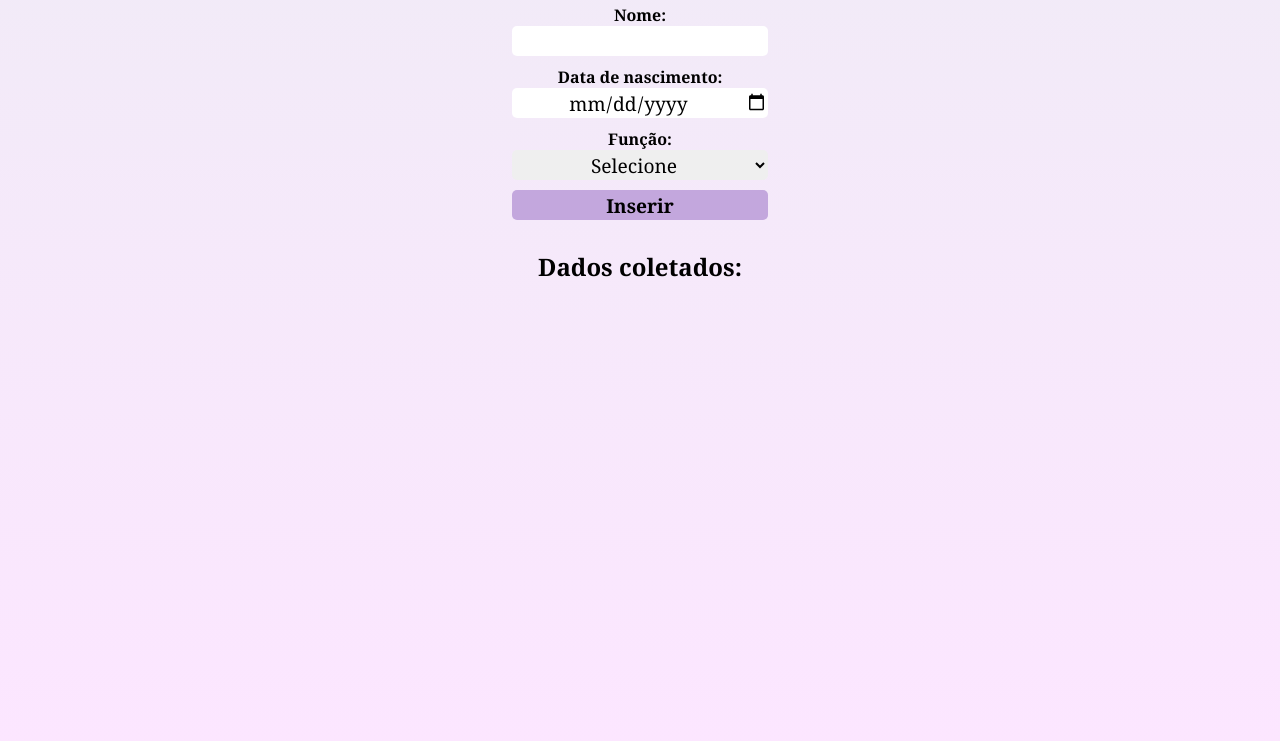
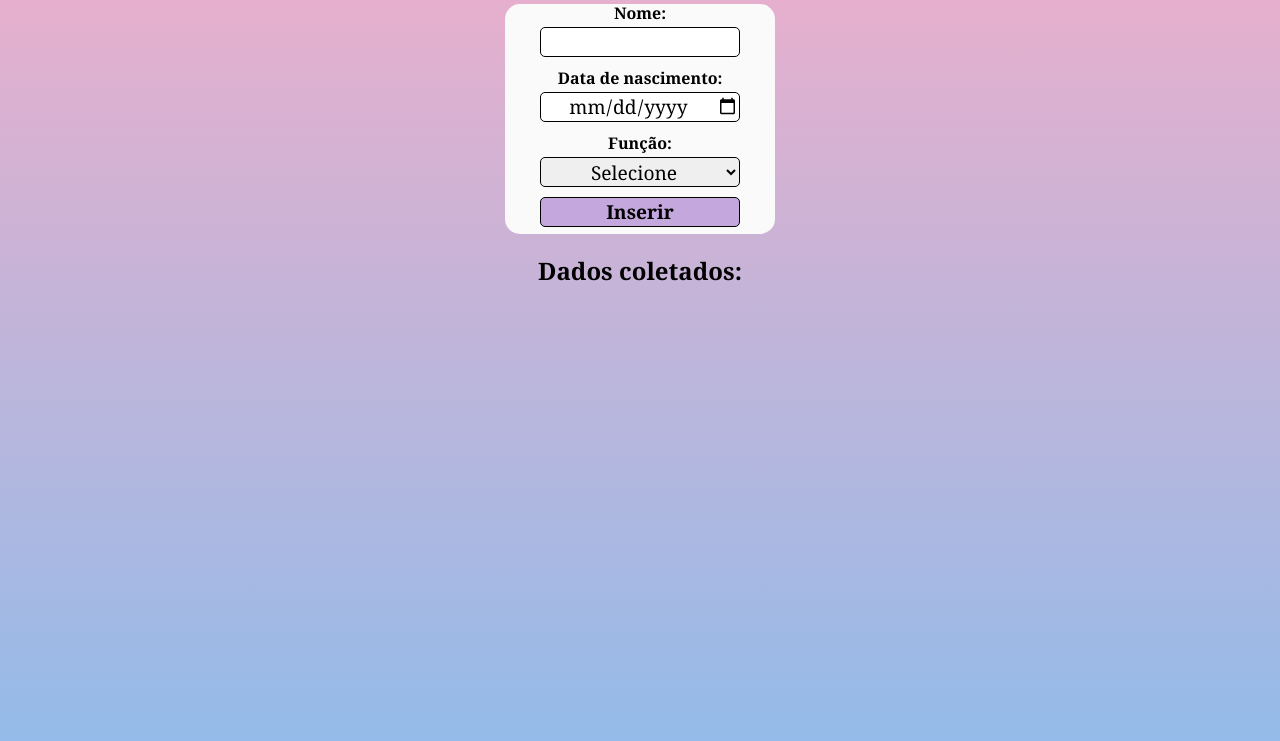
Before and after one commit to Thais-Schmidt/POO, a plain HTML site: page exercicio/inserindo_e_processando_dados_em_tabela/html/atividade.html in a window 1280 px wide. Shown: the part 79-820 px from the top of the page. Drawn offline with Linux system fonts and the light colour scheme.

Commit message:
atualizando atividade - falta ajustar função da idade

```diff
--- a/exercicio/inserindo_e_processando_dados_em_tabela/css/atividade.css
+++ b/exercicio/inserindo_e_processando_dados_em_tabela/css/atividade.css
@@ -6,11 +6,11 @@
 }
 
 body {
-    background: rgb(252, 230, 255);
-    background: -moz-linear-gradient(0deg, rgba(252, 230, 255, 1) 0%, rgba(241, 235, 247, 1) 100%);
-    background: -webkit-linear-gradient(0deg, rgba(252, 230, 255, 1) 0%, rgba(241, 235, 247, 1) 100%);
-    background: linear-gradient(0deg, rgba(252, 230, 255, 1) 0%, rgba(241, 235, 247, 1) 100%);
-    filter: progid:DXImageTransform.Microsoft.gradient(startColorstr="#fce6ff", endColorstr="#f1ebf7", GradientType=1);
+    background: rgb(238, 174, 202);
+    background: -moz-linear-gradient(180deg, rgba(238, 174, 202, 1) 0%, rgba(148, 187, 233, 1) 100%);
+    background: -webkit-linear-gradient(180deg, rgba(238, 174, 202, 1) 0%, rgba(148, 187, 233, 1) 100%);
+    background: linear-gradient(180deg, rgba(238, 174, 202, 1) 0%, rgba(148, 187, 233, 1) 100%);
+    filter: progid:DXImageTransform.Microsoft.gradient(startColorstr="#eeaeca", endColorstr="#94bbe9", GradientType=1);
 
     height: 100vh;
 }
@@ -27,7 +27,7 @@ h1 {
     margin: 20px;
 }
 
-h2{
+h2 {
     font-family: var(--font-title);
     text-align: center;
     margin: 20px;
@@ -36,58 +36,54 @@ h2{
 label {
     font-family: var(--font-text);
     font-weight: var(--font-exp);
-
-
+    text-align: center;
+    padding-bottom: 3px;
 }
 
 input,
 select {
-    border: none;
+    border: 0.2px black solid;
     border-radius: 5px;
     height: 30px;
+    width: 200px;
     text-align: center;
     margin-bottom: 10px;
+
     font-family: var(--font-text);
     font-size: larger;
 }
 
 .tab {
-    max-height: 300px;
+    max-height: 230px;
     overflow: auto;
-    padding-bottom: 10px;
-    /* Adiciona espaço para a barra de rolagem */
+}
+
+#tbl-pessoas {
+    width: 70%;
+    overflow-y: auto;
 }
 
 table {
     margin: 0 auto;
-    /* centraliza a tabela horizontalmente */
-    margin-bottom: 40px;
     width: 70%;
-    border-radius: 12px;
-    border-collapse: collapse;
     border-spacing: 0;
     background-color: #fafafa;
+    overflow: auto;
+}
+
+form {
+    margin: auto;
+    display: flex;
+    flex-direction: column;
+    text-align: center;
 
 }
 
-form {
-    margin: 0 auto;
-    /* centraliza a tabela horizontalmente */
-    display: flex;
-    flex-direction: column;
-    text-align: center;
-    width: 20%;
-}
-
-#btn{
+#btn {
     background-color: rgb(195, 167, 221);
     cursor: pointer;
     font-weight: bold;
     font-size: larger;
-}
-
-#desc {
-    text-align: center;
 }
 
 th {
@@ -106,3 +102,20 @@ td {
 tr:hover {
     background-color: rgb(227, 206, 247);
 }
+
+.content-form {
+    background-color: #fafafa;
+    display: flex;
+    flex-direction: column;
+    align-items: center;
+    justify-content: center;
+    text-align: center;
+    width: 270px;
+    height: 230px;
+    margin: 0 auto;
+    border-radius: 15px;
+}
+
+.info {
+    text-align: left;
+}
--- a/exercicio/inserindo_e_processando_dados_em_tabela/html/atividade.html
+++ b/exercicio/inserindo_e_processando_dados_em_tabela/html/atividade.html
@@ -16,22 +16,21 @@
 
 <body>
 
+    <h1>Inserindo e processando dados em tabela</h1>
 
-    <div>
-
-        <h1>Inserindo e processando dados em tabela</h1>
+    <div class="content-form">
 
         <form class="info" name="info">
 
             <label for="nome">Nome:</label>
-            <input type="text" id="nome">
+            <input type="text" name="nome" id="nome">
 
             <label for="data_nasc">Data de nascimento:</label>
-            <input type="date" id="data_nasc">
+            <input type="date" name="data_nasc" id="data_nasc">
 
             <label for="funcao">Função:</label>
             <select name="funcao" id="funcao">
-                <option value="Selecione">Selecione</option>
+                <option value="Selecione" >Selecione</option>
                 <option value="Aluno">Aluno</option>
                 <option value="Professor">Professor</option>
                 <option value="Diretor">Diretor</option>
@@ -44,15 +43,14 @@
 
     </div>
 
+    <h2>Dados coletados:</h2>
+
     <div class="tab">
 
-        <h2>Dados coletados:</h2>
         <table id="tbl-pessoas"></table>
 
     </div>
 
-
-
 </body>
 
 </html>
--- a/exercicio/inserindo_e_processando_dados_em_tabela/js/Pessoa.js
+++ b/exercicio/inserindo_e_processando_dados_em_tabela/js/Pessoa.js
@@ -69,12 +69,11 @@ export default class Pessoa {
     novaPessoa() {
         let tabela = document.getElementById("tbl-pessoas");
 
-        if (!tabela.innerHTML.trim()) {
+        if (!tabela.innerHTML) {
             tabela.innerHTML = Pessoa.criandoTabela();
         }
 
         tabela.innerHTML += this.retornandoDados(); // Adicionando a nova linha
     }
 
-
 }
--- a/exercicio/inserindo_e_processando_dados_em_tabela/js/app.js
+++ b/exercicio/inserindo_e_processando_dados_em_tabela/js/app.js
@@ -20,3 +20,24 @@ function adicionando() {
 }
 
 export { adicionando };
+
+// Funçao para não permitir caracteres especiais ao preencher o nome
+
+const nomeInput = document.querySelector("#nome");
+
+nomeInput.addEventListener("keypress", function(e) {
+
+    if(!checandoCaracter(e)){
+        e.preventDefault();
+    }
+});
+
+function checandoCaracter(e) {
+    const caracter = String.fromCharCode(e.keyCode);
+
+    const pattern = '[a-z A-Z]';
+
+    if(caracter.match(pattern)){
+        return true;
+    }
+}
```
